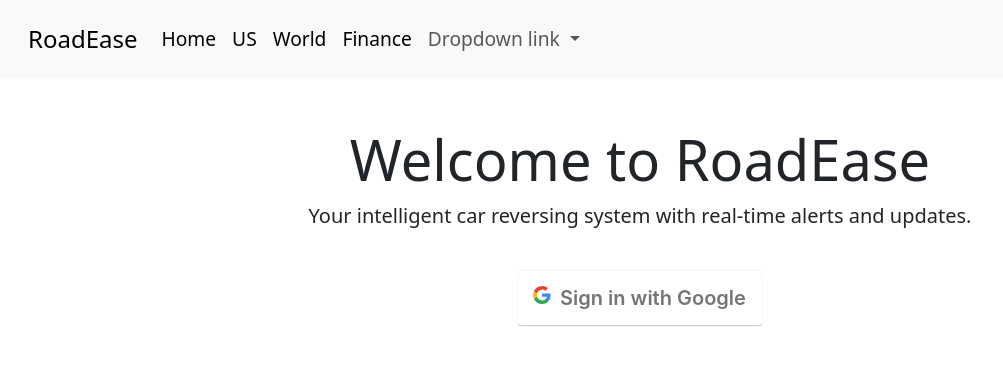
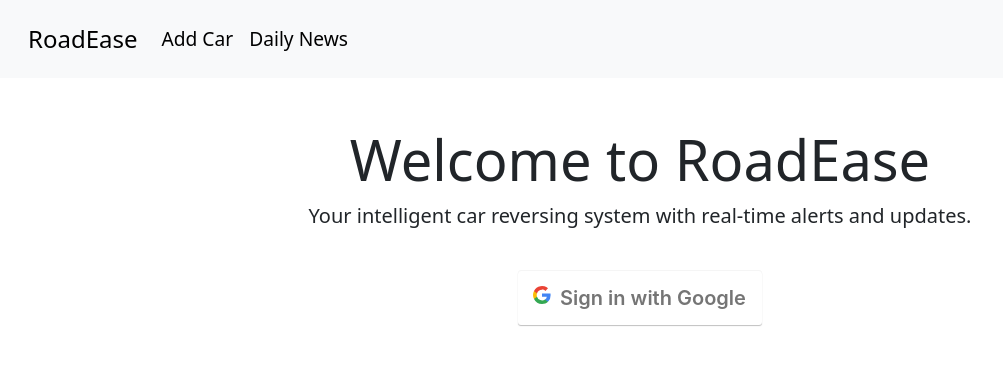
Before and after one commit to EricHanJf/IOT-I-CA-RoadAware, a Python web app: template templates/index.html in a window 1280 px wide. Shown: the top 374 px of the page, without its empty margins (0-1003 px from the left). Run offline with Jinja, Linux system fonts and the light colour scheme; the template is opened without the code that fills it, so the values that code supplies are empty.

Commit message:
removed other stuff and updated new layout for navbar.html

```diff
--- a/templates/navbar.html
+++ b/templates/navbar.html
@@ -4,37 +4,22 @@
 <nav class="navbar navbar-expand-lg bg-body-tertiary" id="navbar">
     <div class="container-fluid">
         <a class="navbar-brand" href="/">RoadEase</a>
-        <!-- <img src="{{ url_for('static', filename='image/ProjectLogo.jpg') }}" alt="RoadEase Logo" class="logo-img mt-1"
-            style="width: 50px; height: auto;"> -->
         <button class="navbar-toggler" type="button" data-bs-toggle="collapse" data-bs-target="#navbarNavDropdown"
             aria-controls="navbarNavDropdown" aria-expanded="false" aria-label="Toggle navigation">
             <span class="navbar-toggler-icon"></span>
         </button>
         <div class="collapse navbar-collapse" id="navbarNavDropdown">
             <ul class="navbar-nav">
+                {% if session.get("google_id") == google_admin_id %}
                 <li class="nav-item">
-                    <a class="nav-link active" aria-current="page" href="/news?query=latest">Home</a>
+                    <a class="nav-link active" aria-current="page" href="{{ url_for('dashboard') }}">Dashboard</a>
+                </li>
+                {% endif %}
+                <li class="nav-item">
+                    <a class="nav-link active" aria-current="page" href="{{ url_for('addcar') }}">Add Car</a>
                 </li>
                 <li class="nav-item">
-                    <a class="nav-link active" aria-current="page" href="/news?query=US">US</a>
-                </li>
-                <li class="nav-item">
-                    <a class="nav-link active" aria-current="page" href="/news?query=World">World</a>
-                </li>
-                <li class="nav-item">
-                    <a class="nav-link active" aria-current="page" href="/news?query=finance">Finance</a>
-                </li>
-
-                <li class="nav-item dropdown">
-                    <a class="nav-link dropdown-toggle" href="#" role="button" data-bs-toggle="dropdown"
-                        aria-expanded="false">
-                        Dropdown link
-                    </a>
-                    <ul class="dropdown-menu">
-                        <li><a class="dropdown-item" href="#">Action</a></li>
-                        <li><a class="dropdown-item" href="#">Another action</a></li>
-                        <li><a class="dropdown-item" href="#">Something else here</a></li>
-                    </ul>
+                    <a class="nav-link active" aria-current="page" href="{{ url_for('news') }}">Daily News</a>
                 </li>
             </ul>
         </div>
```
